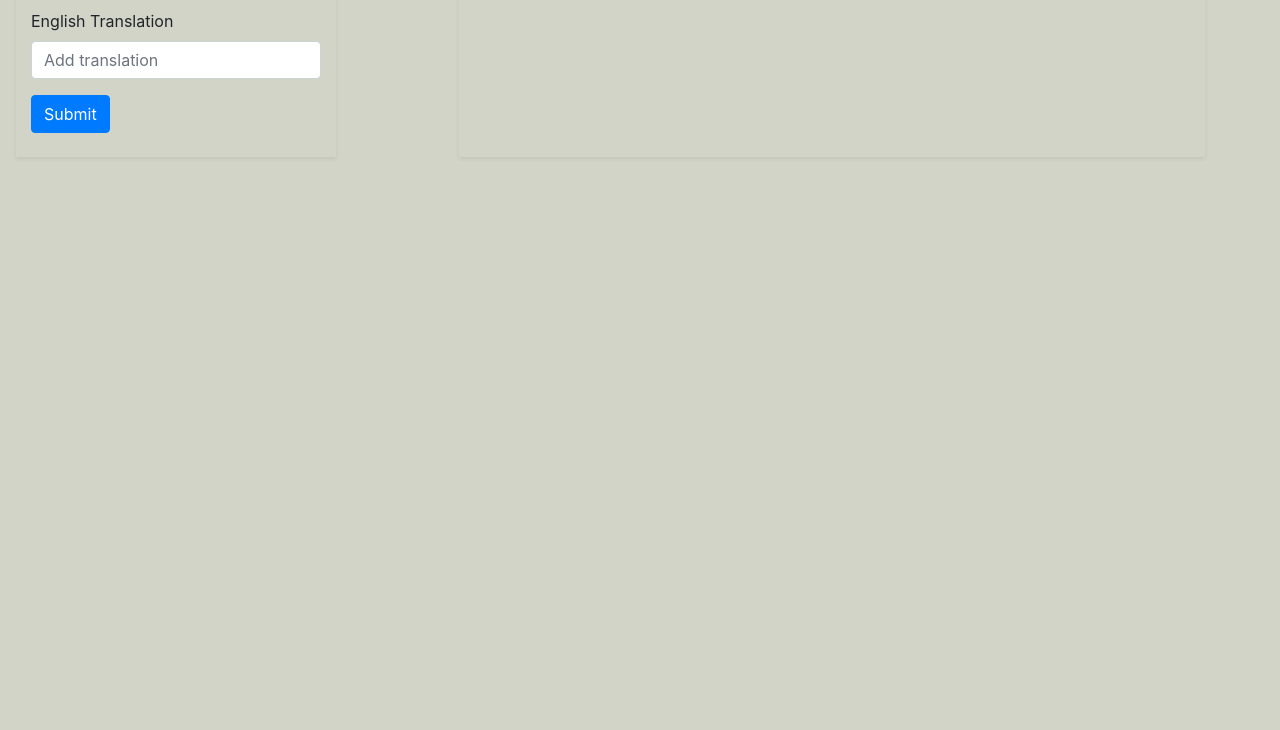
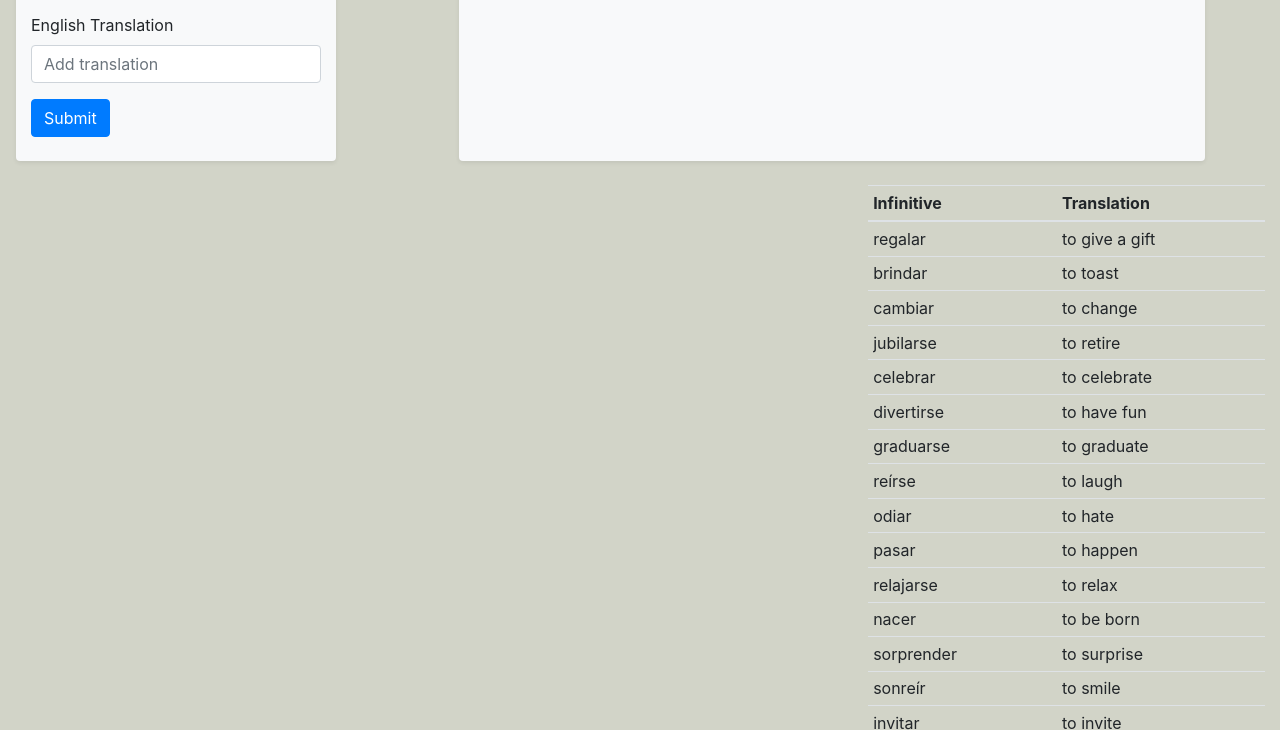
Before and after one commit to captainSalami/filter-and-display, a plain HTML site: page index.html in a window 1280 px wide. Shown: the part 330-1060 px from the top of the page. Before the commit the page ends 800 px from the top, so only its background shows below. Drawn offline with nearby package versions, Linux system fonts and the light colour scheme.

Commit message:
Add files via upload

```diff
--- a/index.html
+++ b/index.html
@@ -16,7 +16,7 @@
       <div class="row">
 
         <div class="col-md-3 my-4 mx-3 shadow-sm">
-          <h1 class="display-4">Phrase Form</h1>
+          <h1 class="display-4 mt-1">Phrase Form</h1>
           <form id="span-form" class="my-4">
               <div class="form-group">
                 <input type="text" class="form-control form-control-sm" id="keywords" placeholder="Keywords">
@@ -36,16 +36,26 @@
 
         <div class="offset-md-1 col-md-7 my-4 shadow-sm py-2">
           <h1 class="lead">Matched Phrases</h1>
-          <div class="form-row">
-            <div class="input-group col-md-4 mb-3">
+
+          <div class="form-row mb-3">
+            <div class="input-group col-md-4">
               <div class="input-group-prepend">
                 <span class="input-group-text" id="prependText">Filter</span>
               </div>
               <input type="text" class="form-control" id="filter" placeholder="Filter" aria-describedby="prependText">
             </div>
+            <div id="chars">
+              <button type="button" class="btn btn-sm btn-light shadow-sm m-1 special-char" value="á">á</button>
+              <button type="button" class="btn btn-sm btn-light shadow-sm m-1 special-char" value="é">é</button>
+              <button type="button" class="btn btn-sm btn-light shadow-sm m-1 special-char" value="í">í</button>
+              <button type="button" class="btn btn-sm btn-light shadow-sm m-1 special-char" value="ñ">ñ</button>
+              <button type="button" class="btn btn-sm btn-light shadow-sm m-1 special-char" value="ó">ó</button>
+              <button type="button" class="btn btn-sm btn-light shadow-sm m-1 special-char" value="ú">ú</button>
+            </div>
           </div><!--FORM-ROW for filter-->
           <hr class="mt-1">
           <div class="row" id="matched-row">
+
             <h3 class="display-4 py-5 mx-auto text-muted">Filtered Notes Appear Here</h3>
           </div>
         </div>
@@ -53,7 +63,23 @@
     </div><!--CONTAINER-FLUID-->
 
     <div class="container-fluid" id="note-bank">
-      <div class="row" id="row">
+      <div class="row" id="">
+        <div class="col-md-8">
+          <div class="row" id="row">
+
+          </div>
+        </div>
+        <div class="col-md-4">
+          <table class="table table-sm">
+            <thead>
+              <th>Infinitive</th>
+              <th>Translation</th>
+            </thead>
+            <tbody id="verb-section">
+
+            </tbody>
+          </table>
+        </div>
 
       </div><!--ROW-->
     </div><!--CONTAINER-->
@@ -70,6 +96,7 @@
 
     <script src="js/storage.js"></script>
     <script src="js/ui.js"></script>
+    <script src="js/filter.js"></script>
     <script src="js/main.js"></script>
   </body>
 </html>
--- /dev/null
+++ b/js/filter.js
@@ -0,0 +1,27 @@
+function filterJson(text){
+  const xhr = new XMLHttpRequest();
+
+  xhr.open('GET', 'verbs.json', true);
+
+  xhr.onload = function(){
+    if(this.status === 200){
+      //console.log(this.responseText);
+      const verbs = JSON.parse(this.responseText);
+
+      let jsonOutput = '';
+
+      verbs.forEach(function(verb){
+        if(verb.inf.toLowerCase().indexOf(text) != -1 || verb.translate.toLowerCase().indexOf(text) != -1){
+          jsonOutput += `
+          <li class="list-group-item">${verb.ing} : ${verb.translate}</li>
+          `;
+        }else{
+
+        }
+      });
+      // verbTbody.innerHTML = jsonOutput;
+    }
+  }
+
+  xhr.send();
+}
--- a/js/main.js
+++ b/js/main.js
@@ -10,12 +10,16 @@ class Note {
 //EVENT LISTENERS
 //OnLoad display LS notes
 document.addEventListener('DOMContentLoaded', Store.displayNotes);
+//OnLoad list JSON verbs in table
+document.addEventListener('DOMContentLoaded', displayVerbs)
 //Filter
 filter.addEventListener('keyup', filterNotes);
 //Submit
 form.addEventListener('submit', addNote);
 //Delete
 noteBank.addEventListener('click', removeNote);
+//special character click
+lettersBox.addEventListener('click', addChar);
 
 function addNote(e){
   i++;
@@ -43,33 +47,48 @@ function removeNote(e){
   e.preventDefault();
 }
 
+//Display verbs in table
+function displayVerbs(){
+  const xhr = new XMLHttpRequest();
+
+  xhr.open('GET', 'verbs.json', true);
+
+  xhr.onload = function(){
+    if(this.status === 200){
+      //console.log(this.responseText);
+      const verbs = JSON.parse(this.responseText);
+
+      let jsonOutput = '';
+
+      verbs.forEach(function(verb){
+        jsonOutput += `
+          <tr>
+            <td>${verb.inf}</td>
+            <td>${verb.translate}</td>
+          </tr>
+        `;
+      });
+      verbTbody.innerHTML = jsonOutput;
+    }
+  }
+  xhr.send();
+}
+
 //Filter Through Notes
 function filterNotes(e){
   matchedRow.innerHTML = '';
-  const text = e.target.value.toLowerCase();
+  const text = filter.value.toLowerCase();
 
   //filter text sent to storage side
   Store.filterNotes(text);
 
-  // document.querySelectorAll('.collection-item').forEach(function(val){
-  //   const spanishText = val.children[1].children[0].textContent;
-  //   const translation = val.children[1].children[1].textContent;
-  //   if(spanishText.toLowerCase().indexOf(text) != -1 || translation.toLowerCase().indexOf(text) != -1){
-  //     const column = document.createElement('div');
-  //     column.className = 'col-md-4 my-3';
-  //     column.innerHTML = `
-  //     <div class="card" style="width: 18rem;">
-  //       <div class="card-body">
-  //         <h6 class="card-subtitle mb-2 text-muted">${spanishText}</h6>
-  //         <p class="card-text">${translation}</p>
-  //       </div>
-  //     </div>
-  //     `;
-  //     matchedRow.appendChild(column);
-  //   }else{
-  //     while(matchedRow.children != ''){
-  //       matchedRow.removeChild(matchedRow.children[0]);
-  //     }
-  //   }
-  // });
+  filterJson(text);
 }
+
+//Add Special Character to filter text
+function addChar(e){
+  if(e.target.value != null){
+    filter.value = filter.value + e.target.innerText;
+    filterNotes();
+  }
+}
--- a/js/storage.js
+++ b/js/storage.js
@@ -57,7 +57,7 @@ class Store{
     }
 
     notes.forEach(function(note, index){
-      if(noteItem.children[0].children[0].children[0].textContent == note.id){
+      if(noteItem.children[0].children[0].children[0].textContent == note.id && noteItem.children[0].children[1].children[0].textContent == note.span){
         //console.log('Hello');
         notes.splice(index, 1);
       }
--- a/js/ui.js
+++ b/js/ui.js
@@ -5,13 +5,16 @@ const tbody = document.getElementById('table-body');
 const row = document.getElementById('row');
 const matchedRow = document.getElementById('matched-row');
 const noteBank = document.getElementById('note-bank');
+const verbTbody = document.getElementById('verb-section');
+const lettersBox = document.getElementById('chars');
+const letters = document.querySelectorAll('special-char');
 let i = 0;
 
 //UI Class
 class UI{
   addNoteToPage(note){
     const col = document.createElement('div');
-    col.className = 'col-md-3 my-3';
+    col.className = 'col-md-4 my-3';
     col.innerHTML = `
       <div class="card collection-item">
         <div class="card-header">
@@ -49,3 +52,10 @@ class UI{
     matchedRow.appendChild(col);
   }
 }
+
+//Form and Filter Box bg-color and round corners
+const sections = document.querySelectorAll('div.shadow-sm');
+sections.forEach(function(box) {
+  //box.style.backgroundColor = '#8797AF';
+  box.classList.add('bg-light', 'rounded');
+})
--- a/verbs.json
+++ b/verbs.json
@@ -1,62 +1,332 @@
 [
   {
     "inf": "regalar",
-    "translate":"to give a gift"
+    "translate":"to give a gift",
+    "present": [
+      {
+        "yo":"",
+        "tu":"",
+        "usted":"",
+        "nosotros":"",
+        "ustedes":""
+      }
+    ],
+    "preterite": [
+      {
+        "yo":"",
+        "tu":"",
+        "usted":"",
+        "nosotros":"",
+        "ustedes":""
+      }
+    ]
   },
   {
     "inf": "brindar",
-    "translate":"to toast"
+    "translate":"to toast",
+    "present": [
+      {
+        "yo":"",
+        "tu":"",
+        "usted":"",
+        "nosotros":"",
+        "ustedes":""
+      }
+    ],
+    "preterite": [
+      {
+        "yo":"",
+        "tu":"",
+        "usted":"",
+        "nosotros":"",
+        "ustedes":""
+      }
+    ]
   },
   {
     "inf": "cambiar",
-    "translate":"to change"
+    "translate":"to change",
+    "present": [
+      {
+        "yo":"",
+        "tu":"",
+        "usted":"",
+        "nosotros":"",
+        "ustedes":""
+      }
+    ],
+    "preterite": [
+      {
+        "yo":"",
+        "tu":"",
+        "usted":"",
+        "nosotros":"",
+        "ustedes":""
+      }
+    ]
   },
   {
     "inf": "jubilarse",
-    "translate":"to retire"
+    "translate":"to retire",
+    "present": [
+      {
+        "yo":"",
+        "tu":"",
+        "usted":"",
+        "nosotros":"",
+        "ustedes":""
+      }
+    ],
+    "preterite": [
+      {
+        "yo":"",
+        "tu":"",
+        "usted":"",
+        "nosotros":"",
+        "ustedes":""
+      }
+    ]
   },
   {
     "inf": "celebrar",
-    "translate":"to celebrate"
+    "translate":"to celebrate",
+    "present": [
+      {
+        "yo":"",
+        "tu":"",
+        "usted":"",
+        "nosotros":"",
+        "ustedes":""
+      }
+    ],
+    "preterite": [
+      {
+        "yo":"",
+        "tu":"",
+        "usted":"",
+        "nosotros":"",
+        "ustedes":""
+      }
+    ]
   },
   {
     "inf": "divertirse",
-    "translate":"to have fun"
+    "translate":"to have fun",
+    "present": [
+      {
+        "yo":"",
+        "tu":"",
+        "usted":"",
+        "nosotros":"",
+        "ustedes":""
+      }
+    ],
+    "preterite": [
+      {
+        "yo":"",
+        "tu":"",
+        "usted":"",
+        "nosotros":"",
+        "ustedes":""
+      }
+    ]
   },
   {
     "inf": "graduarse",
-    "translate":"to graduate"
+    "translate":"to graduate",
+    "present": [
+      {
+        "yo":"",
+        "tu":"",
+        "usted":"",
+        "nosotros":"",
+        "ustedes":""
+      }
+    ],
+    "preterite": [
+      {
+        "yo":"",
+        "tu":"",
+        "usted":"",
+        "nosotros":"",
+        "ustedes":""
+      }
+    ]
   },
   {
     "inf": "reírse",
-    "translate":"to laugh"
+    "translate":"to laugh",
+    "present": [
+      {
+        "yo":"",
+        "tu":"",
+        "usted":"",
+        "nosotros":"",
+        "ustedes":""
+      }
+    ],
+    "preterite": [
+      {
+        "yo":"",
+        "tu":"",
+        "usted":"",
+        "nosotros":"",
+        "ustedes":""
+      }
+    ]
   },
   {
     "inf": "odiar",
-    "translate":"to hate"
+    "translate":"to hate",
+    "present": [
+      {
+        "yo":"",
+        "tu":"",
+        "usted":"",
+        "nosotros":"",
+        "ustedes":""
+      }
+    ],
+    "preterite": [
+      {
+        "yo":"",
+        "tu":"",
+        "usted":"",
+        "nosotros":"",
+        "ustedes":""
+      }
+    ]
   },
   {
     "inf":"pasar",
-    "translate": "to happen"
+    "translate": "to happen",
+    "present": [
+      {
+        "yo":"",
+        "tu":"",
+        "usted":"",
+        "nosotros":"",
+        "ustedes":""
+      }
+    ],
+    "preterite": [
+      {
+        "yo":"",
+        "tu":"",
+        "usted":"",
+        "nosotros":"",
+        "ustedes":""
+      }
+    ]
   },
   {
     "inf":"relajarse",
-    "translate": "to relax"
+    "translate": "to relax",
+    "present": [
+      {
+        "yo":"",
+        "tu":"",
+        "usted":"",
+        "nosotros":"",
+        "ustedes":""
+      }
+    ],
+    "preterite": [
+      {
+        "yo":"",
+        "tu":"",
+        "usted":"",
+        "nosotros":"",
+        "ustedes":""
+      }
+    ]
   },
   {
     "inf":"nacer",
-    "translate": "to be born"
+    "translate": "to be born",
+    "present": [
+      {
+        "yo":"",
+        "tu":"",
+        "usted":"",
+        "nosotros":"",
+        "ustedes":""
+      }
+    ],
+    "preterite": [
+      {
+        "yo":"",
+        "tu":"",
+        "usted":"",
+        "nosotros":"",
+        "ustedes":""
+      }
+    ]
   },
   {
     "inf":"sorprender",
-    "translate": "to surprise"
+    "translate": "to surprise",
+    "present": [
+      {
+        "yo":"",
+        "tu":"",
+        "usted":"",
+        "nosotros":"",
+        "ustedes":""
+      }
+    ],
+    "preterite": [
+      {
+        "yo":"",
+        "tu":"",
+        "usted":"",
+        "nosotros":"",
+        "ustedes":""
+      }
+    ]
   },
   {
     "inf":"sonreír",
-    "translate": "to smile"
+    "translate": "to smile",
+    "present": [
+      {
+        "yo":"",
+        "tu":"",
+        "usted":"",
+        "nosotros":"",
+        "ustedes":""
+      }
+    ],
+    "preterite": [
+      {
+        "yo":"",
+        "tu":"",
+        "usted":"",
+        "nosotros":"",
+        "ustedes":""
+      }
+    ]
   },
   {
     "inf":"invitar",
-    "translate": "to invite"
+    "translate": "to invite",
+    "present": [
+      {
+        "yo":"",
+        "tu":"",
+        "usted":"",
+        "nosotros":"",
+        "ustedes":""
+      }
+    ],
+    "preterite": [
+      {
+        "yo":"",
+        "tu":"",
+        "usted":"",
+        "nosotros":"",
+        "ustedes":""
+      }
+    ]
   }
 ]
```
